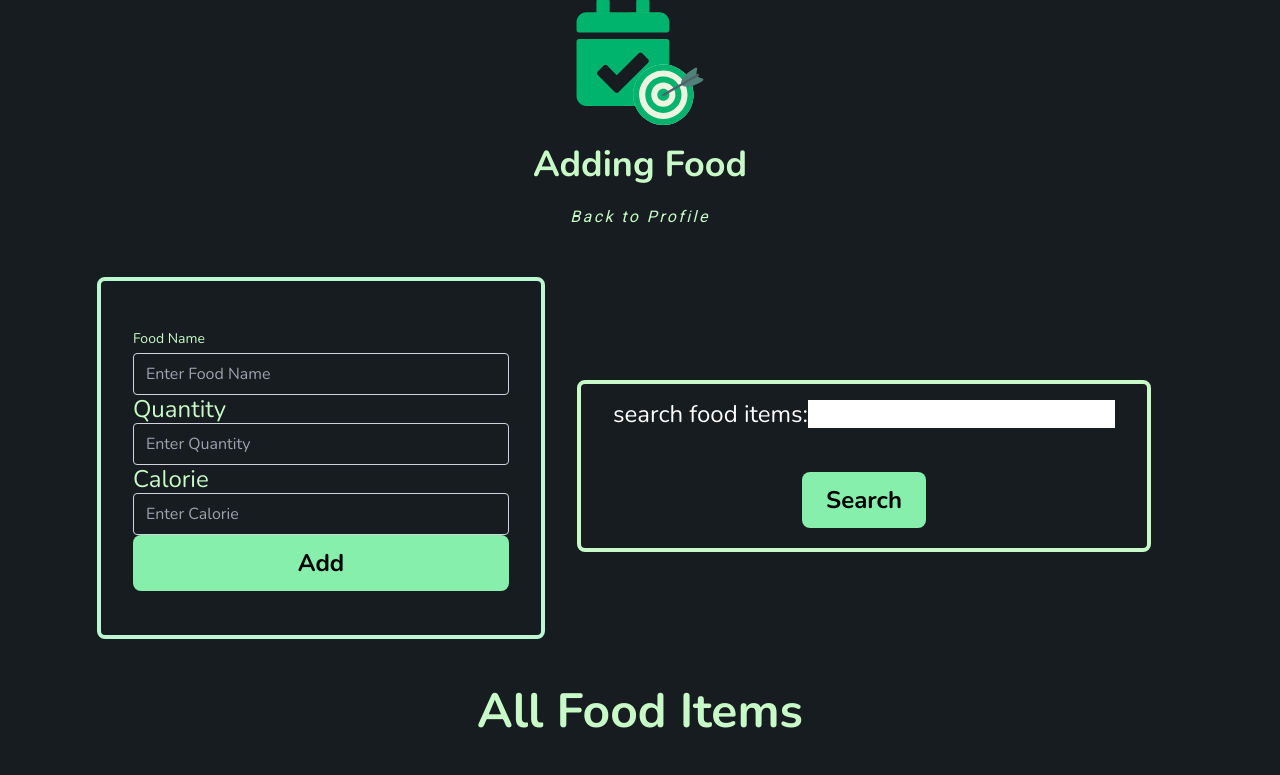
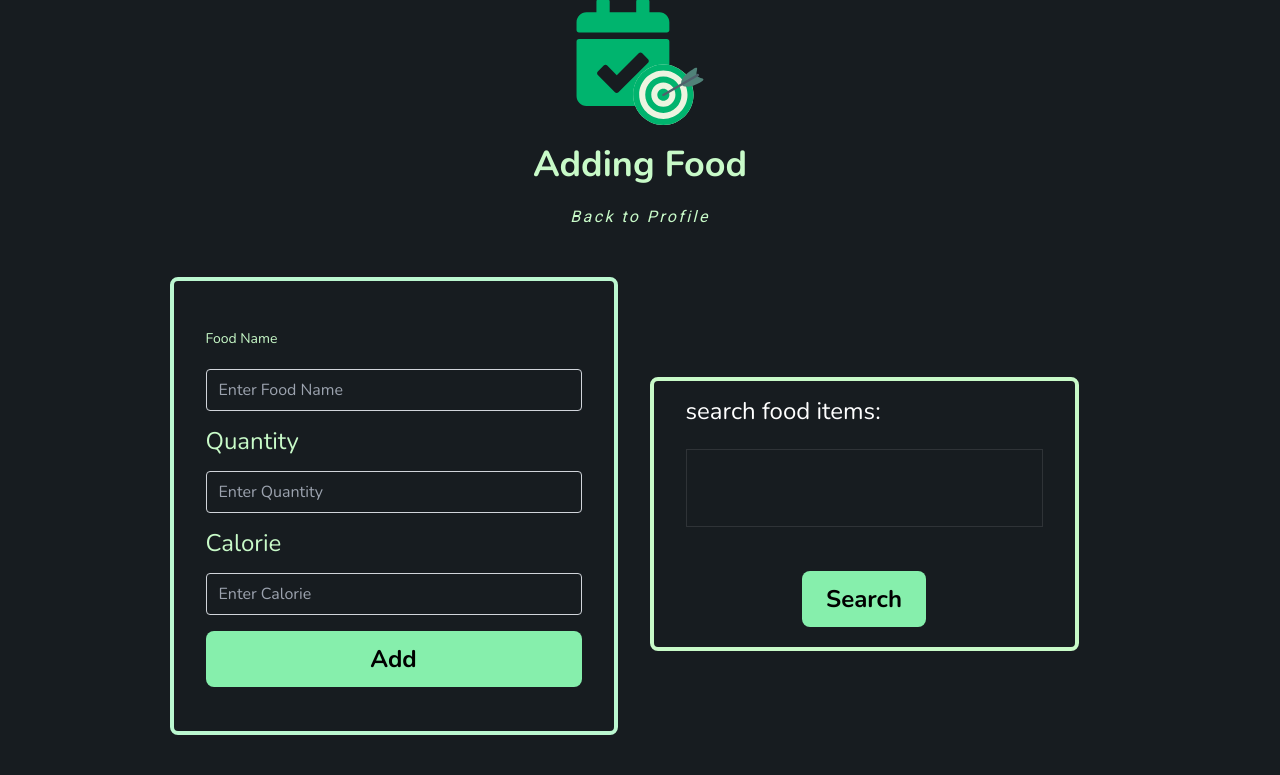
Before and after one commit to jocsonlouie/caloright, a Django app: page /add_food/ in a window 1280 px wide. Shown: the part 207-982 px from the top of the page. Run offline with Django 3.2, Linux system fonts and the light colour scheme; a user stored in the database is signed in; data comes from the database, SQL or seed files in the repository; both versions use the stored data as it was after the commit; some libraries are stand-ins or nearby versions.

Commit message:
new changes

```diff
--- a/calories/views.py
+++ b/calories/views.py
@@ -106,7 +106,7 @@ def select_food(request):
         if form.is_valid():
 
             form.save()
-            return redirect('home')
+            return redirect('tracker')
     else:
         form = SelectFoodForm(request.user)
 
--- a/templates/add_food.html
+++ b/templates/add_food.html
@@ -13,12 +13,12 @@
         <h2 class="text-3x1 italic hover:underline text-green"><a href="{% url 'profile' %}">Back to Profile</a>
     </div>
 
-    <div class="contain px-8 flex justify-center items-center my-7 mx-auto flex-col lg:flex-row space-y-4">
+    <div class="w-full contain px-8 flex justify-center items-center my-7 mx-auto flex-col lg:flex-row space-y-4">
 
-        <div class="border-green-200 max-w-md border-4 rounded-lg p-8 flex flex-col lg:w-full md:max-w-2x1">
+        <div class="w-full border-green-200 max-w-md border-4 rounded-lg p-8 flex flex-col lg:w-full md:max-w-2x1">
 
-            <div class="py-3 md:flex text-sm  ">
-                <form method="POST" action="" class="login_form ">
+            <div class="py-3 md:flex text-sm flex flex-col ">
+                <form method="POST" action="" class="login_form flex flex-col gap-4">
                     {% csrf_token %}
                     <label for="name" class="leading-7 text-[#C8FAC8] text-2xl text-sm">Food
                         Name
--- a/templates/base.html
+++ b/templates/base.html
@@ -6,6 +6,14 @@
 <head>
   <title>CaloRight</title>
   <meta charset="utf-8">
+  <meta property="og:title" content=CaloRight>
+  <meta property="og:site_name" content=CaloRight>
+  <meta property="og:url" content=https://caloright.herokuapp.com />
+  <meta property="og:description" content=CaloRight is a web application used to track a user’s calorie intake every
+    day. To meet the application objectives, useful information was added. It includes the daily consumption and the
+    breakdown of the total nutrient.>
+  <meta property="og:type" content=video.other>
+  <meta property="og:image" content=https://i.ibb.co/nrjtMjN/og-image.jpg>
 
   <link rel="apple-touch-icon" sizes="57x57" href="{% static 'media/favicon/apple-icon-57x57.png' %}">
   <link rel="apple-touch-icon" sizes="180x180" href="{% static 'media/favicon/apple-touch-icon.png' %}">
@@ -32,7 +40,13 @@
     }
 
     #id_food_selected,
-    #id_quantity {
+    #id_quantity,
+    #id_username,
+    #id_email,
+    #id_password1,
+    #id_password2,
+    #id_food_name,
+    #id_calorie_goal {
       display: block;
       padding: 1em;
       background-color: transparent;
@@ -55,6 +69,10 @@
       .select_btn {
         width: 100%;
       }
+    }
+
+    #id_password2 {
+      margin-bottom: 1em;
     }
   </style>
 </head>
--- a/templates/register.html
+++ b/templates/register.html
@@ -10,9 +10,7 @@
 
       <form method="POST" action="" class="login-form">
         {% csrf_token %}
-        <div class="form-control my-3 block w-full p-3 bg-transparent border border-slate-300 rounded-md text-sm shadow-sm placeholder-slate-400
-                focus:outline-none
-                focus:border-green-300 focus:ring-1 focus:ring-green-500">
+        <div class="form-control">
           {{ form.username }}
 
         </div>
```
Also changed, not shown: db.sqlite3.
